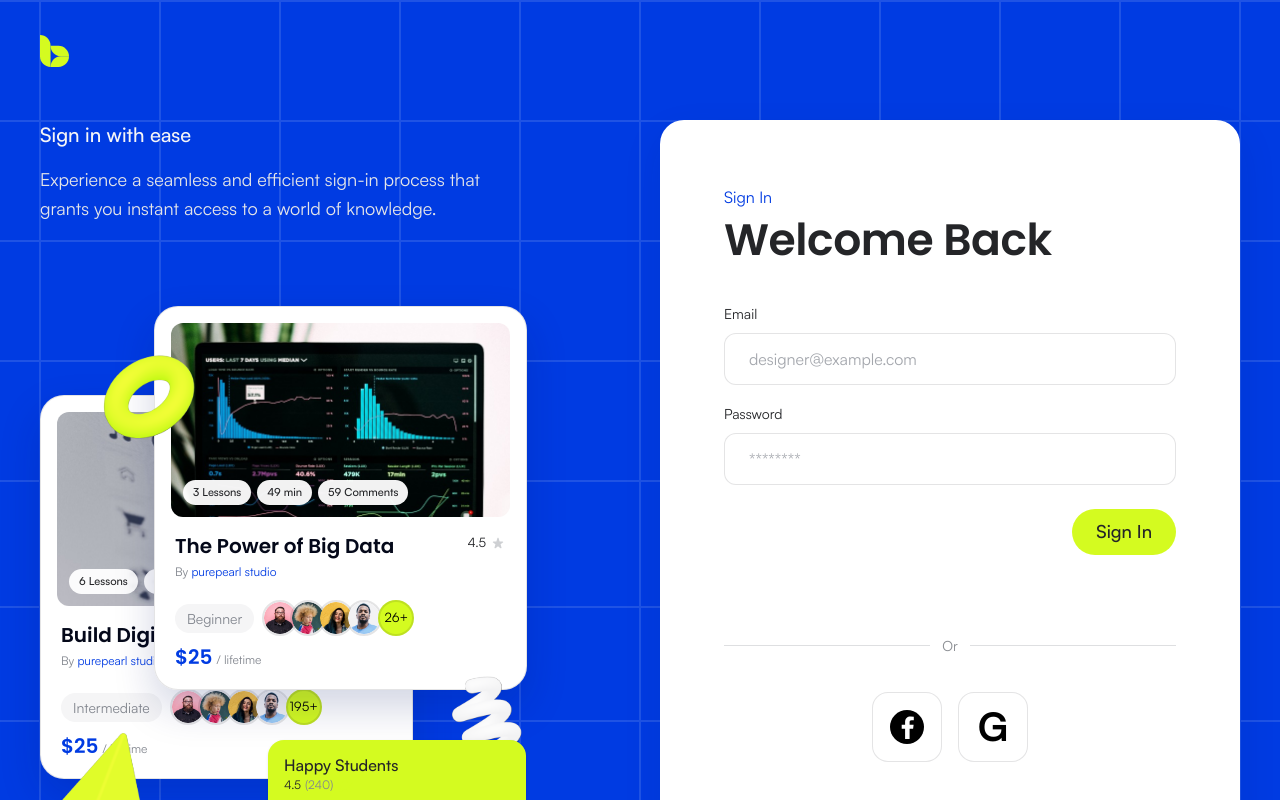
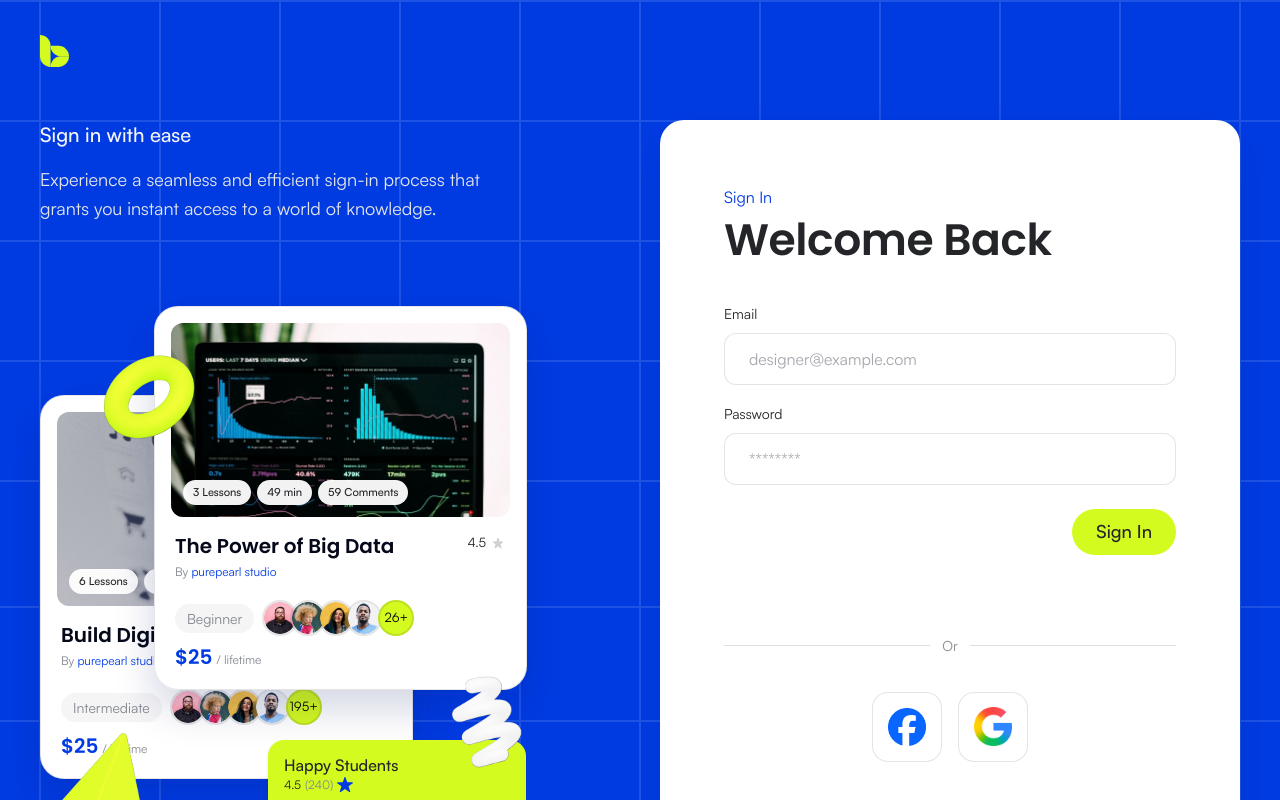
Before and after one commit to Jaber-Riyan/Bytespace, a Next.js app: page /sign-in in a window 1280 px wide. Shown: the top 800 px of the page. Built offline with nearby package versions, Linux system fonts and the light colour scheme.

Commit message:
feat: add Facebook and Google logo images for social authentication buttons

```diff
--- a/src/components/auth/auth-form.tsx
+++ b/src/components/auth/auth-form.tsx
@@ -2,6 +2,7 @@
 
 import { useState, type FormEvent } from "react";
 import Link from "next/link";
+import Image from "next/image";
 import { FormField } from "@/components/ui/form-field";
 
 type AuthMode = "register" | "signIn";
@@ -42,17 +43,9 @@ function SocialAuthButton({
       className="flex size-[70px] items-center justify-center rounded-[16px] border border-[#e1e1e1] bg-white text-black transition-colors hover:border-persian-blue focus-visible:outline-2 focus-visible:outline-offset-2 focus-visible:outline-persian-blue"
     >
       {provider === "Facebook" ? (
-        <svg width="38" height="38" viewBox="0 0 38 38" fill="none" aria-hidden="true">
-          <circle cx="19" cy="19" r="17" fill="black" />
-          <path
-            d="M21.6 31V20.7h3.5l.5-4h-4v-2.5c0-1.2.4-2 2-2h2.2V8.7a27 27 0 0 0-3.2-.2c-3.3 0-5.5 2-5.5 5.7v2.5h-3.4v4h3.4V31h4.5Z"
-            fill="white"
-          />
-        </svg>
+        <Image src="/images/auth/facebook-logo.png" alt="" width={38} height={38} />
       ) : (
-        <span aria-hidden="true" className="font-sans text-[39px] font-bold leading-none">
-          G
-        </span>
+        <Image src="/images/auth/google-logo.png" alt="" width={38} height={38} />
       )}
     </button>
   );
--- a/src/components/auth/auth-showcase.tsx
+++ b/src/components/auth/auth-showcase.tsx
@@ -61,11 +61,13 @@ export function AuthShowcase({ mode }: { mode: "register" | "signIn" }) {
             image="/images/hero/imgImage1.png"
             mask="/images/hero/imgRectangle.png"
             color="white"
-            className="left-[386px] top-[663px] z-20 size-[120px]"
+            className="left-[386px] top-[663px] z-40 size-[120px]"
           />
           <StudentProofCard
             tone="lime"
-            className="pointer-events-none absolute left-[228px] top-[740px] z-40"
+            starColor="blue"
+            className="pointer-events-none absolute left-[228px] top-[740px] z-20"
+            numberColor="bg-black/90 text-white"
           />
         </div>
       )}
--- a/src/components/marketing/student-proof-card.tsx
+++ b/src/components/marketing/student-proof-card.tsx
@@ -13,9 +13,13 @@ const students = [
 export function StudentProofCard({
   className = "",
   tone = "white",
+  numberColor,
+  starColor = "lime",
 }: {
   className?: string;
   tone?: "white" | "lime";
+  numberColor?: string;
+  starColor?: "blue" | "lime";
 }) {
   return (
     <div
@@ -27,7 +31,14 @@ export function StudentProofCard({
       <div className="flex items-center text-[11px] leading-[17px] lg:text-[12px] lg:leading-[19px]">
         <span>4.5</span>
         <span className="ml-1 text-shuttle-muted">(240)</span>
-        <Image src="/images/hero/imgStar.svg" alt="" width={16} height={16} className="ml-1" />
+        <span
+          aria-hidden="true"
+          className={`ml-1 inline-block size-4 shrink-0 ${starColor === "blue" ? "bg-persian-blue" : "bg-electric-lime"}`}
+          style={{
+            mask: 'url("/images/hero/imgStar.svg") center / contain no-repeat',
+            WebkitMask: 'url("/images/hero/imgStar.svg") center / contain no-repeat',
+          }}
+        />
       </div>
       <div className="mt-2 flex items-center">
         {students.map((student, index) => (
@@ -40,7 +51,9 @@ export function StudentProofCard({
             className={`relative size-8 rounded-full lg:size-[43px] ${index === 0 ? "" : "-ml-3 lg:-ml-4"}`}
           />
         ))}
-        <span className="relative -ml-3 grid size-8 place-items-center lg:-ml-4 lg:size-[43px] bg-[url('/images/hero/imgEllipse8.svg')] bg-no-repeat bg-contain font-bold text-[12px]">
+        <span
+          className={`relative -ml-3 grid place-items-center lg:-ml-6 lg:size-10.75 ${numberColor ? `${numberColor}` : "bg-electric-lime"} rounded-full font-bold text-[12px]`}
+        >
           2K+
         </span>
       </div>
```
Also changed, not shown: public/images/auth/facebook-logo.png (added), public/images/auth/google-logo.png (added).
